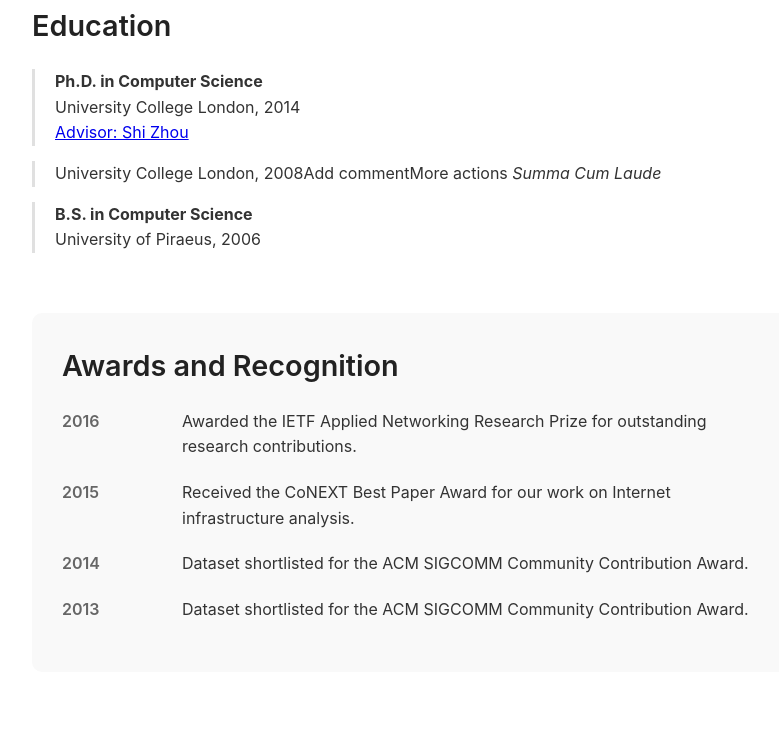
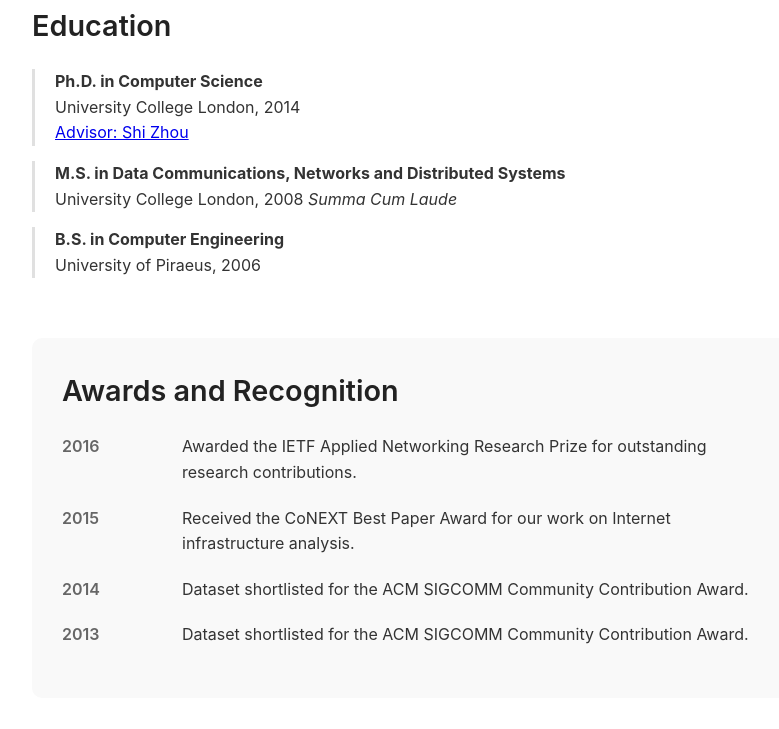
Before and after one commit to vgiotsas/vgiotsas.github.io, a plain HTML site: page index.html in a window 1280 px wide. Shown: the part 1501-2230 px from the top of the page, without its empty margins (228-1007 px from the left). Drawn offline with Linux system fonts and the light colour scheme.

Commit message:
Update index.html

```diff
--- a/index.html
+++ b/index.html
@@ -399,11 +399,12 @@
                 <a href="https://profiles.ucl.ac.uk/2169-shi-zhou">Advisor: Shi Zhou</a>
             </div>
             <div class="education-item">
-                University College London, 2008Add commentMore actions
+                <strong>M.S. in Data Communications, Networks and Distributed Systems</strong><br>
+                University College London, 2008
                 <em>Summa Cum Laude</em>
             </div>
             <div class="education-item">
-                <strong>B.S. in Computer Science</strong><br>
+                <strong>B.S. in Computer Engineering</strong><br>
                 University of Piraeus, 2006<br>
             </div>
         </section>
```
